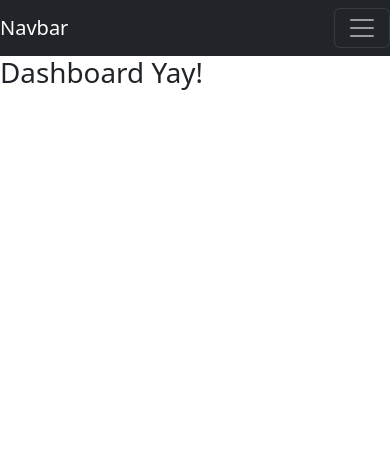
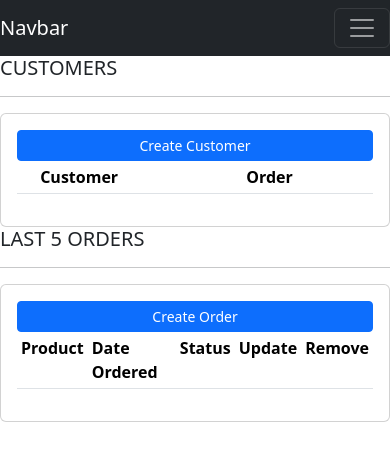
Before and after one commit to beeryani/Customer-Management-Platform, a Django app: page / in a window 390 px wide. Shown: the top 461 px of the page. Run offline with Django 4.2, Linux system fonts and the light colour scheme; lists and menus that the app fills with data are empty.

Commit message:
- add tables to html template

```diff
--- a/accounts/templates/accounts/dashboard.html
+++ b/accounts/templates/accounts/dashboard.html
@@ -5,5 +5,38 @@ Dashboard
 {% endblock %}
 
 {% block content %}
-<h1>Dashboard Yay!</h1>
+<div class="row">
+    <div class="col-md-5">
+        <h5>CUSTOMERS</h5>
+        <hr>
+        <div class="card card-body">
+            <a href="" class="btn btn-primary btn-sm btn-block">Create Customer</a>
+            <table class="table table-sm">
+                <tr>
+                    <th></th>
+                    <th>Customer</th>
+                    <th>Order</th>
+                </tr>
+            </table>
+        </div>
+    </div>
+    <div class="col-md-7">
+        <h5>LAST 5 ORDERS</h5>
+        <hr>
+        <div class="card card-body">
+            <a href="" class="btn btn-primary btn-sm btn-block">Create Order</a>
+            <table class="table table-sm">
+                <tr>
+                    <th>Product</th>
+                    <th>Date Ordered</th>
+                    <th>Status</th>
+                    <th>Update</th>
+                    <th>Remove</th>
+                </tr>
+            </table>
+        </div>
+    </div>
+
+
+</div>
 {% endblock %}
```
